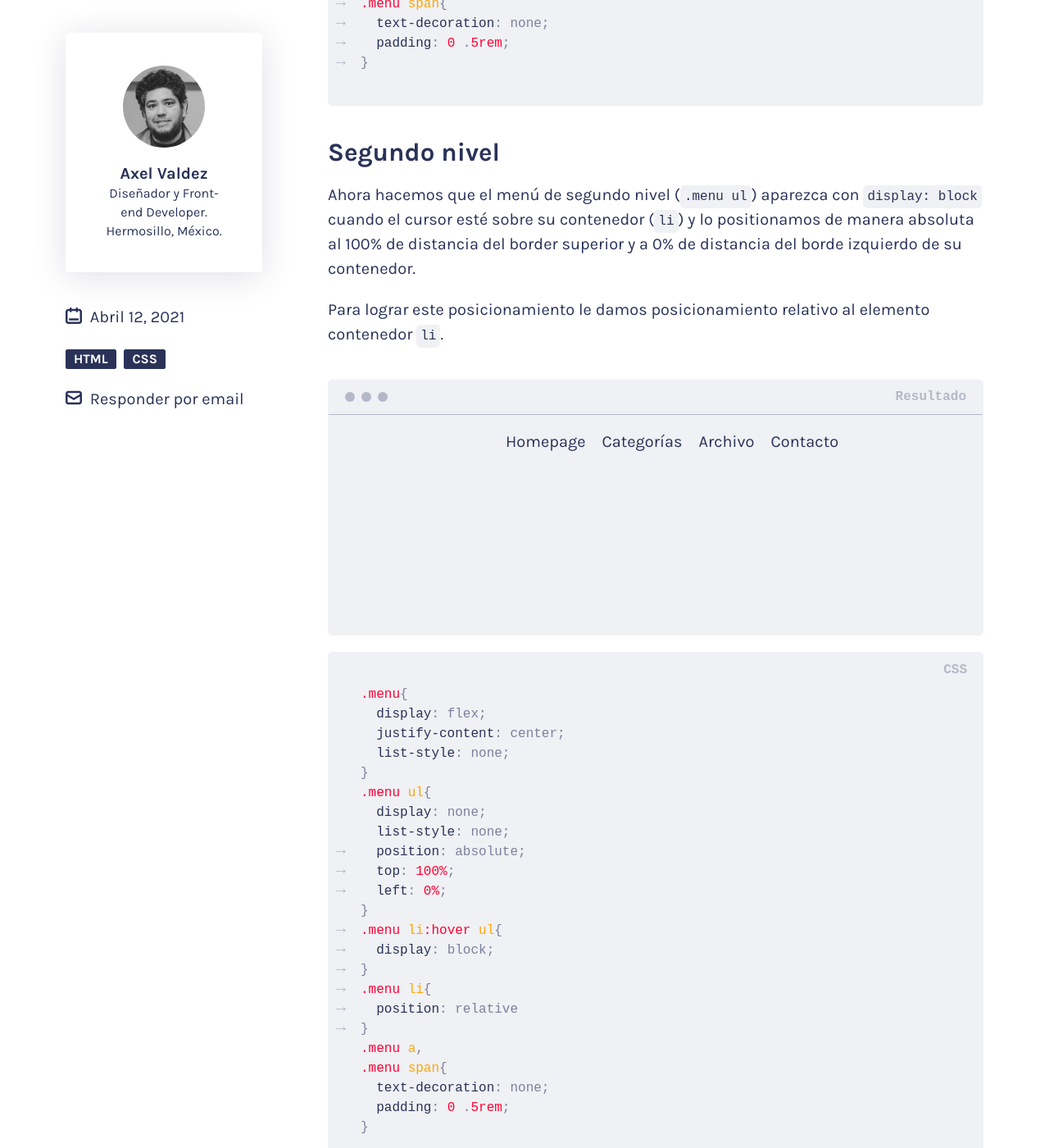
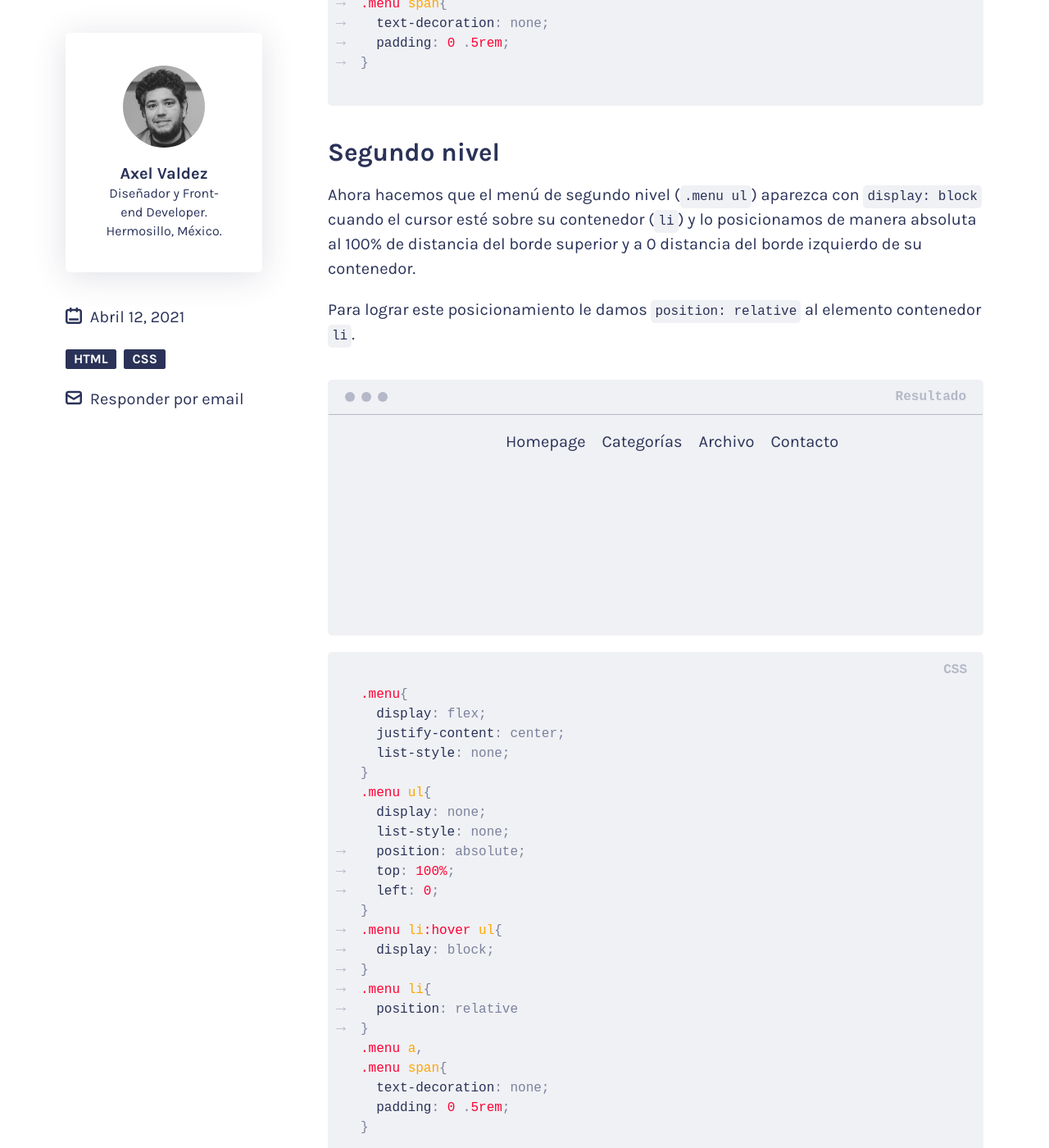
Before and after one commit to axelvaldez/htmlycss, a Jekyll site: the page built from ejemplos/_posts/2021-04-12-menu-dos-niveles.md, in a window 1280 px wide and 1400 px high, scrolled down 3328 px. Shown: the whole window at 82% size. Built offline with Jekyll 4.4.1, drawn with Linux system fonts in a browser that asks for light colours.

Commit message:
update menu post

````diff
--- a/ejemplos/_posts/2021-04-12-menu-dos-niveles.md
+++ b/ejemplos/_posts/2021-04-12-menu-dos-niveles.md
@@ -137,9 +137,9 @@ Normalizamos la apariencia de los links y los spans, y les agregamos padding a l
 
 ## Segundo nivel
 
-Ahora hacemos que el menú de segundo nivel (```.menu ul```) aparezca con ```display: block``` cuando el cursor esté sobre su contenedor (```li```) y lo positionamos de manera absoluta al 100% de distancia del border superior y a 0% de distancia del borde izquierdo de su contenedor.
+Ahora hacemos que el menú de segundo nivel (```.menu ul```) aparezca con ```display: block``` cuando el cursor esté sobre su contenedor (```li```) y lo posicionamos de manera absoluta al 100% de distancia del borde superior y a 0 distancia del borde izquierdo de su contenedor.
 
-Para lograr este posicionamiento le damos posicionamiento relativo al elemento contenedor ```li```.
+Para lograr este posicionamiento le damos ```position: relative``` al elemento contenedor ```li```.
 
 {% codeblocknohtml %}
 <ul class="menu">
@@ -179,7 +179,7 @@ Para lograr este posicionamiento le damos posicionamiento relativo al elemento c
   list-style: none;
   >>position: absolute;
   >>top: 100%;
-  >>left: 0%;
+  >>left: 0;
 }
 
 & >>.menu li:hover ul{
````
